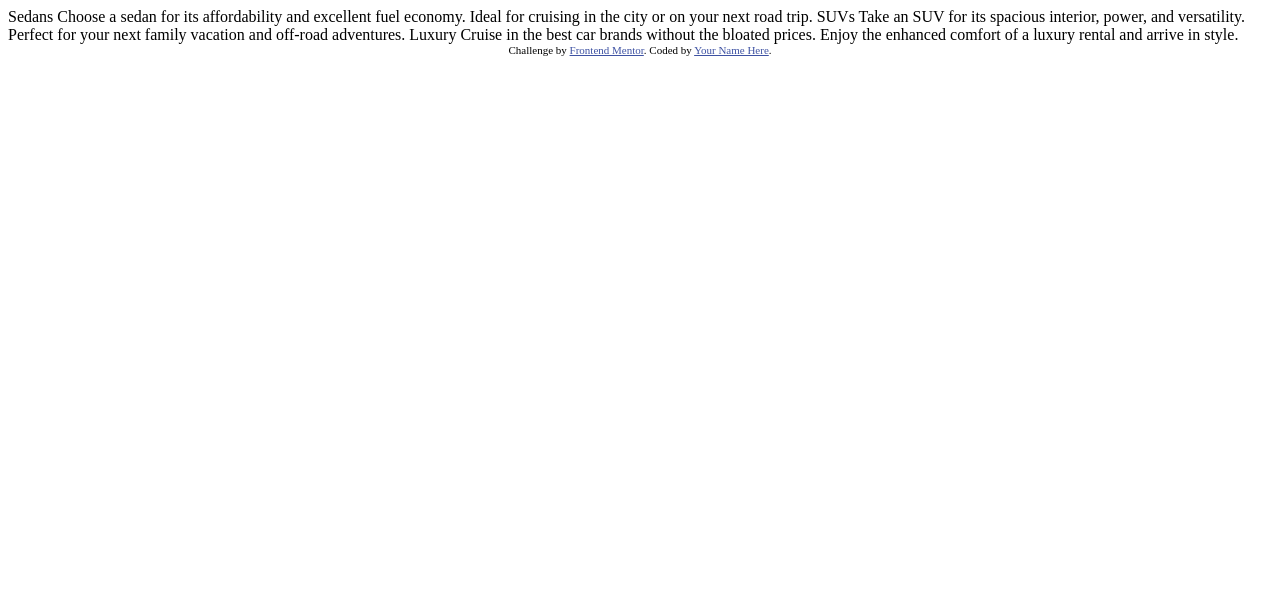
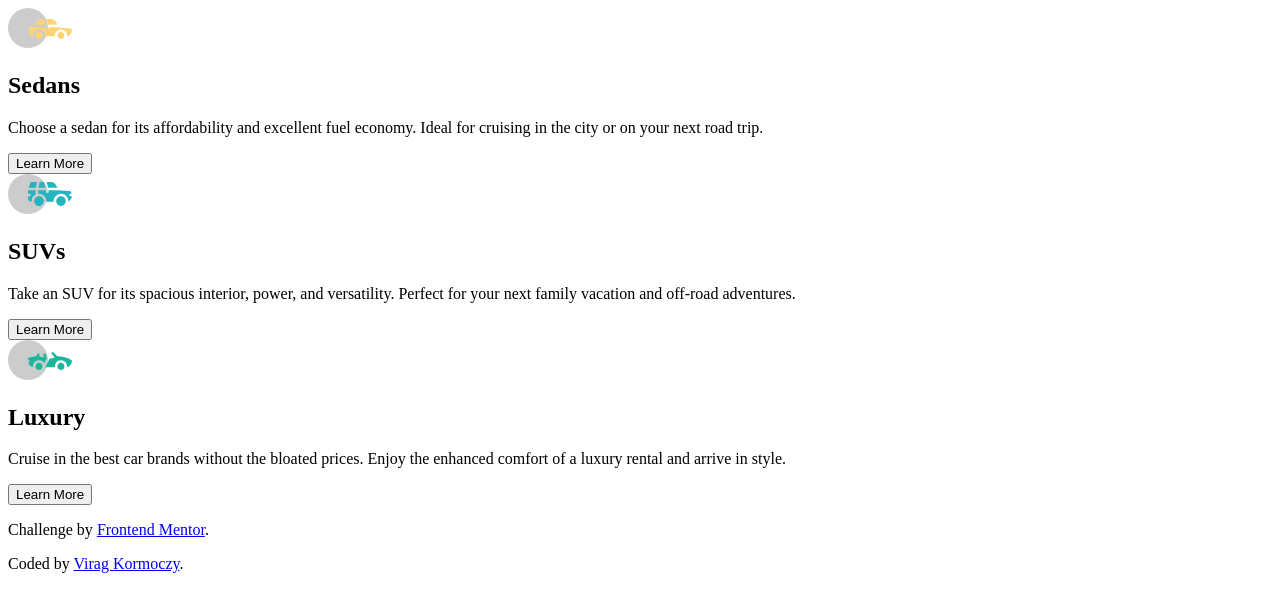
Before and after one commit to virag-ky/3-Column-Preview-Card-Component, a website: page index.html in a window 1280 px wide. Drawn offline with Linux system fonts and the light colour scheme.

Commit message:
Add html markup

```diff
--- a/index.html
+++ b/index.html
@@ -1,36 +1,67 @@
 <!DOCTYPE html>
 <html lang="en">
-<head>
-  <meta charset="UTF-8">
-  <meta name="viewport" content="width=device-width, initial-scale=1.0"> <!-- displays site properly based on user's device -->
+  <head>
+    <meta charset="UTF-8" />
+    <meta name="viewport" content="width=device-width, initial-scale=1.0" />
 
-  <link rel="icon" type="image/png" sizes="32x32" href="./images/favicon-32x32.png">
+    <link
+      rel="icon"
+      type="image/png"
+      sizes="32x32"
+      href="./images/favicon-32x32.png"
+    />
 
-  <title>Frontend Mentor | 3-column preview card component</title>
-
-  <!-- Feel free to remove these styles or customise in your own stylesheet 👍 -->
-  <style>
-    .attribution { font-size: 11px; text-align: center; }
-    .attribution a { color: hsl(228, 45%, 44%); }
-  </style>
-</head>
-<body>
-
-  Sedans
-  Choose a sedan for its affordability and excellent fuel economy. Ideal for cruising in the city
-  or on your next road trip.
-
-  SUVs
-  Take an SUV for its spacious interior, power, and versatility. Perfect for your next family vacation
-  and off-road adventures.
-
-  Luxury
-  Cruise in the best car brands without the bloated prices. Enjoy the enhanced comfort of a luxury
-  rental and arrive in style.
-
-  <div class="attribution">
-    Challenge by <a href="https://www.frontendmentor.io?ref=challenge" target="_blank">Frontend Mentor</a>.
-    Coded by <a href="#">Your Name Here</a>.
-  </div>
-</body>
+    <title>Frontend Mentor | 3-column preview card component</title>
+  </head>
+  <body>
+    <main>
+      <section id="section-1">
+        <img src="images/icon-sedans.svg" alt="sedans icon" id="sedans" />
+        <h2>Sedans</h2>
+        <p>
+          Choose a sedan for its affordability and excellent fuel economy. Ideal
+          for cruising in the city or on your next road trip.
+        </p>
+        <button type="button" id="button-sedan">Learn More</button>
+      </section>
+      <section id="section-2">
+        <img src="images/icon-suvs.svg" alt="suvs icon" id="suvs" />
+        <h2>SUVs</h2>
+        <p>
+          Take an SUV for its spacious interior, power, and versatility. Perfect
+          for your next family vacation and off-road adventures.
+        </p>
+        <button type="button" id="button-suv">Learn More</button>
+      </section>
+      <section id="section-3">
+        <img src="images/icon-luxury.svg" alt="luxury cars icon" id="luxury" />
+        <h2>Luxury</h2>
+        <p>
+          Cruise in the best car brands without the bloated prices. Enjoy the
+          enhanced comfort of a luxury rental and arrive in style.
+        </p>
+        <button type="button" id="button-luxury">Learn More</button>
+      </section>
+    </main>
+    <footer>
+      <p>
+        Challenge by
+        <a
+          href="https://www.frontendmentor.io?ref=challenge"
+          target="_blank"
+          rel="noopener noreferrer"
+          >Frontend Mentor</a
+        >.
+      </p>
+      <p>
+        Coded by
+        <a
+          href="https://github.com/virag-ky"
+          target="_blank"
+          rel="noopener noreferrer"
+          >Virag Kormoczy</a
+        >.
+      </p>
+    </footer>
+  </body>
 </html>
```
